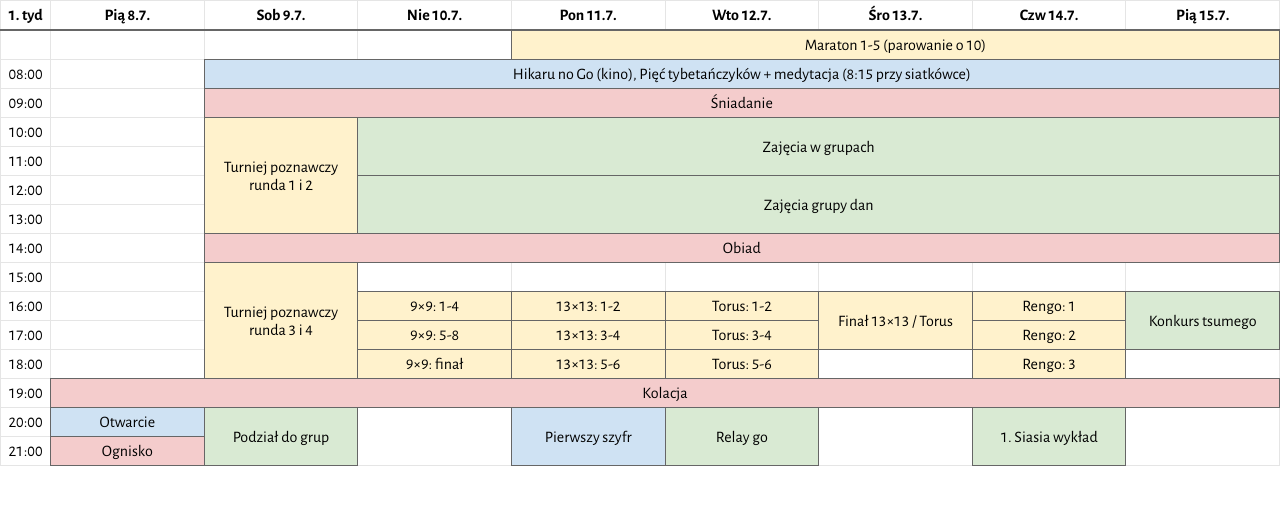
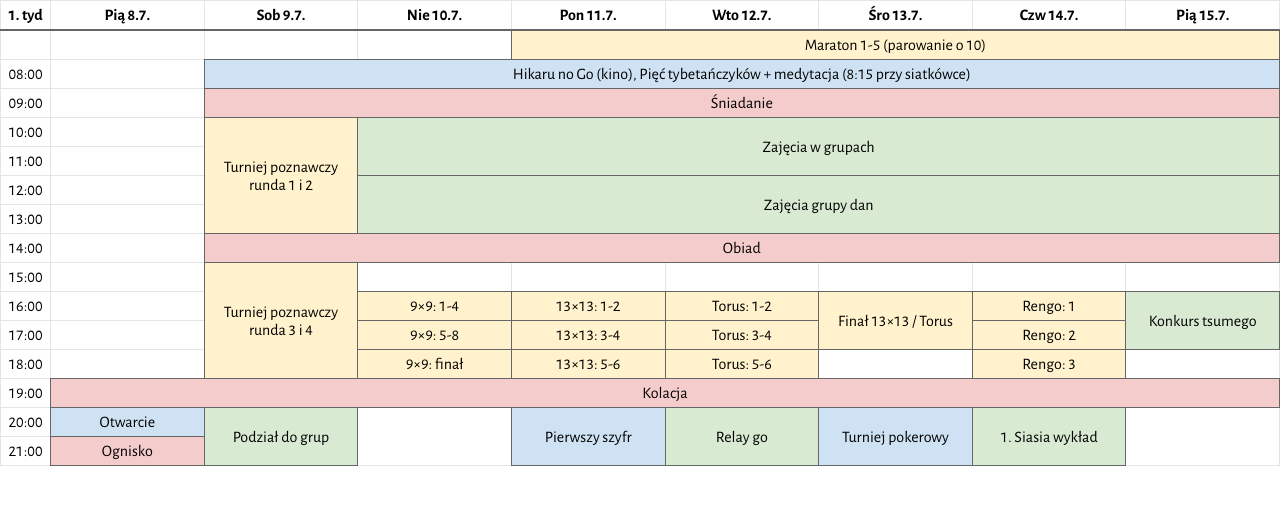
Before and after one commit to tasuki/lsg, a Jekyll site: the page built from kalendarz-1.md, in a window 1280 px wide. Shown: the top 505 px of the page. Built offline with Jekyll 4.4.1, drawn with Linux system fonts in a browser that asks for light colours; nearby versions of some CDN libraries.

Commit message:
Kolorowy pokerek

```diff
--- a/_includes/cal-1.html
+++ b/_includes/cal-1.html
@@ -112,7 +112,7 @@
 <td rowspan="2"></td>
 <td class="other" rowspan="2">Pierwszy szyfr</td>
 <td class="learn" rowspan="2">Relay go</td>
-<td rowspan="2"></td>
+<td class="other" rowspan="2">Turniej pokerowy</td>
 <td class="learn" rowspan="2">1. Siasia wykład</td>
 <td rowspan="2"></td>
 </tr>
```
